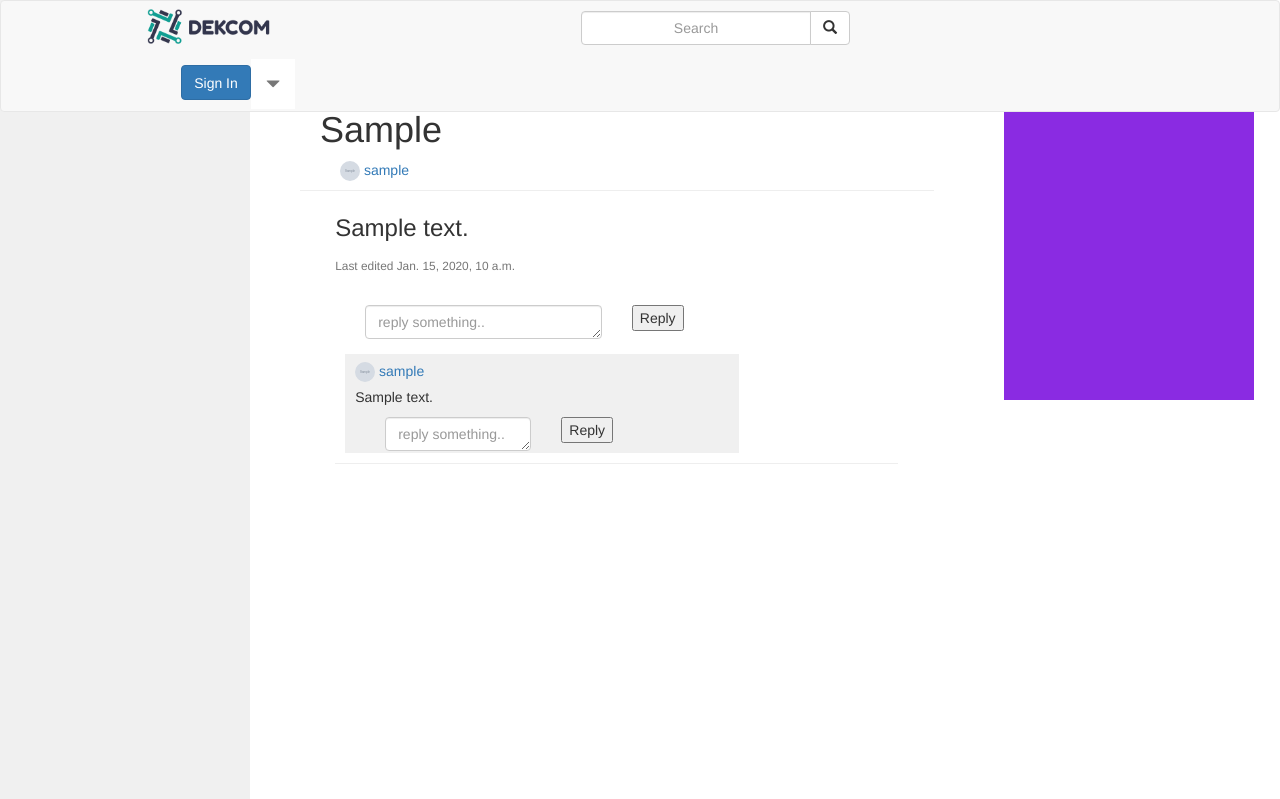
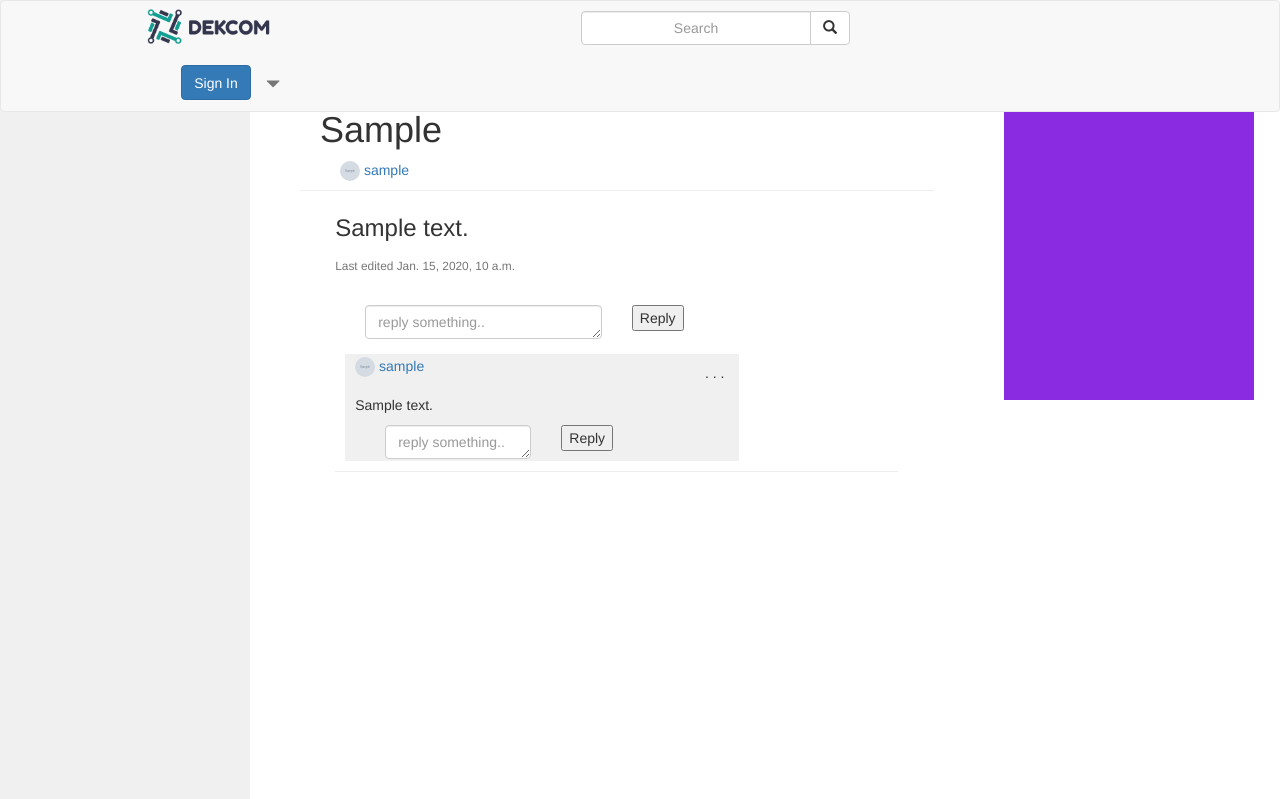
Before and after one commit to Jomsaruj/DEK-COM, a Django app: page /blog/1/ in a window 1280 px wide. Shown: the top 799 px of the page. Run offline with Django 3.2, Linux system fonts and the light colour scheme; tables that the repository leaves empty hold one stand-in row (values such as "Sample post"); grey boxes marked "Sample" are stand-in pictures; some libraries are stand-ins or nearby versions.

Commit message:
Delete comment feature

```diff
--- a/blog/models/tag.py
+++ b/blog/models/tag.py
@@ -13,6 +13,10 @@ class Tag:
         cls.__all_tag.append(tag)
         return tag
 
+    @classmethod
+    def delete_tag(cls, tag):
+        if tag in cls.__all_tag:
+            cls.__all_tag.remove(tag)
 
 if __name__ == '__main__':
     Tag.get_new_tag('Post')
--- a/blog/static/css/post-style.css
+++ b/blog/static/css/post-style.css
@@ -99,16 +99,26 @@
     margin-left: 10px;
     background: rgb(240, 240, 240);
     max-width: 70%;
+    display: flex;
+    flex-direction: column;
+    justify-content: space-between;
+}
+
+.comment-head {
+    display: flex;
+    flex-direction: row;
+    justify-content: space-between;
 }
 
 .subcomment-box {
+    width: 100%;
     background: rgb(235, 235, 235);
     display: flex;
     flex-direction: column;
 }
 
 .dropdown-toggle {
-    background-color: white;
+    background-color: transparent;
 }
 
 .dropdown-toggle:hover {
--- a/blog/templates/blog/blog_detail.html
+++ b/blog/templates/blog/blog_detail.html
@@ -44,12 +44,28 @@
 
     {% for comment in comments %}
         <div class="comment-box">
-            <div class="row" style="margin-left: 0;margin-top: 5px;margin-bottom: 5px;">
-                <img src="{{ comment.author.profile.image.url }}" width="20px" height="20px" class="img-circle">
-                <a href="{% url 'profile' comment.author.username %}">{{ comment.author.username }}</a>
+            <div class="comment-head">
+                <div>
+                    <img src="{{ comment.author.profile.image.url }}" width="20px" height="20px" class="img-circle">
+                    <a href="{% url 'profile' comment.author.username %}">{{ comment.author.username }}</a>
+                </div>
+                <div class="dropdown">
+                    <button class="btn btn-secondary dropdown-toggle" type="button" id="dropdownMenuButton" data-toggle="dropdown" aria-haspopup="true" aria-expanded="false">
+                      . . .
+                    </button>
+                    <div class="dropdown-menu" aria-labelledby="dropdownMenuButton" style="width: fit-content;flex-direction: column;">
+                      <div><a class="dropdown-item" href="{% url 'blog:delete-comment' comment.tag %}" style="color: red;" onclick="return confirm('Delete this comment?');">delete comment</a></div>
+                    </div>
+                  </div>
             </div>
-            <p style="margin-top: 5px;">{{ comment.content }}</p>
 
+            <div><p style="margin-top: 5px;">{{ comment.content }}</p></div>
+
+            <div class="subcomment-box">
+                {% for sub in comment.sub_comment %}
+                    <small style="margin-top: 2px;margin-left: 5%; width: 100%;">{{ sub.content }}</small>
+                {% endfor %}
+            </div>
             <form method="post" action="{% url 'blog:create-subcomment' comment.tag %}">
                 {% csrf_token %}
                 <div class="container" style="width: 100%;margin-left: 0px;">
@@ -61,11 +77,6 @@
                     </div>
                 </div>
             </form>
-            <div class="subcomment-box">
-                {% for sub in comment.sub_comment %}
-                    <small style="margin-top: 2px; width: 100%;">{{ sub.content }}</small>
-                {% endfor %}
-            </div>
         </div>
         <hr style="margin-top: 10px;">
     {% endfor %}
--- a/blog/urls.py
+++ b/blog/urls.py
@@ -9,5 +9,6 @@ urlpatterns = [
     path('<int:post_id>/', views.blog_detail, name='blog-detail'),
     path('<int:post_id>/edit-blog/', views.edit_blog, name='edit-blog'),
     path('<int:post_id>/delete-blog/', views.delete_blog, name='delete-blog'),
-    path('<comment_tag>/create-subcomment', views.create_subcomment, name='create-subcomment')
+    path('<comment_tag>/delete-comment', views.delete_comment, name='delete-comment'),
+    path('<comment_tag>/create-subcomment', views.create_subcomment, name='create-subcomment'),
 ]
--- a/blog/views.py
+++ b/blog/views.py
@@ -47,6 +47,16 @@ def blog_detail(request, post_id):
         Comment.objects.create(content=content, post=post, author = request.user, tag=Tag.get_new_tag())
     return render(request, 'blog/blog_detail.html', {'post': post, 'comments': comments})
 
+def delete_comment(request, comment_tag):
+    comment = Comment.objects.get(tag=comment_tag)
+    post = comment.post
+    comment.delete()
+    sub_comments = SubComment.objects.filter(comment_tag=comment_tag)
+    for sub in sub_comments:
+        sub.delete()
+    Tag.delete_tag(comment_tag)
+    return redirect(reverse('blog:blog-detail', args=[post.id]))
+
 def create_subcomment(request, comment_tag):
     comment = Comment.objects.get(tag=comment_tag)
     post = comment.post
```
